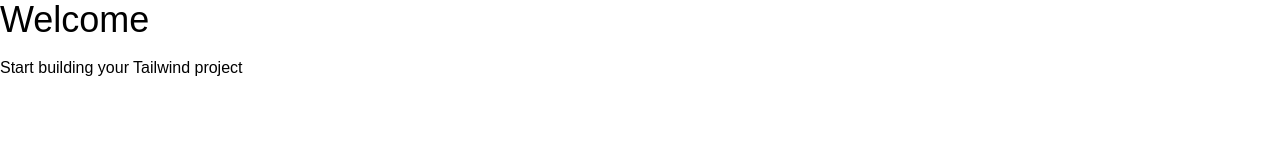
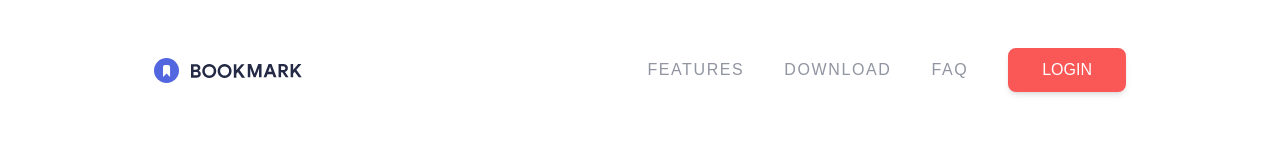
Before and after one commit to muhammad-huzaifah/tailwind-projects, a website: page tailwind-projects/bookmark/index.html in a window 1280 px wide. Drawn offline with Linux system fonts and the light colour scheme.

Commit message:
navigasi bar

```diff
--- a/tailwind-projects/bookmark/index.html
+++ b/tailwind-projects/bookmark/index.html
@@ -10,8 +10,24 @@
     <link rel="stylesheet" href="css/style.css" />
     <title>Bookmark Website</title>
   </head>
-  <body>
-    <h1 class="text-4xl mb-4">Welcome</h1>
-    <p>Start building your Tailwind project</p>
+  <body class="overflow-x-hidden">
+    <nav class="container relative mx-auto p-6">
+      <!--Flex Container For Nav Items-->
+      <div class="flex items-center justify-between space-x-20 my-6">
+        <!--Logo-->
+        <div class="z-30">
+          <img src="images/logo-bookmark.svg" alt="" id="logo">
+        </div>
+
+        <!--Menu Items-->
+        <div class="hidden items-center space-x-10 uppercase text-grayishBlue md:flex">
+          <a href="#features" class="tracking-widest hover:text-softRed">Features</a>
+          <a href="#download" class="tracking-widest hover:text-softRed">Download</a>
+          <a href="#faq" class="tracking-widest hover:text-softRed">FAQ</a>
+
+          <a href="#" class="px-8 py-2 text-white bg-softRed border-2 border-softRed rounded-lg shadow-md hover:text-softRed hover:bg-white">Login</a>
+        </div>
+      </div>
+    </nav>
   </body>
 </html>
```
Also changed, not shown: tailwind-projects/bookmark/css/style.css.
